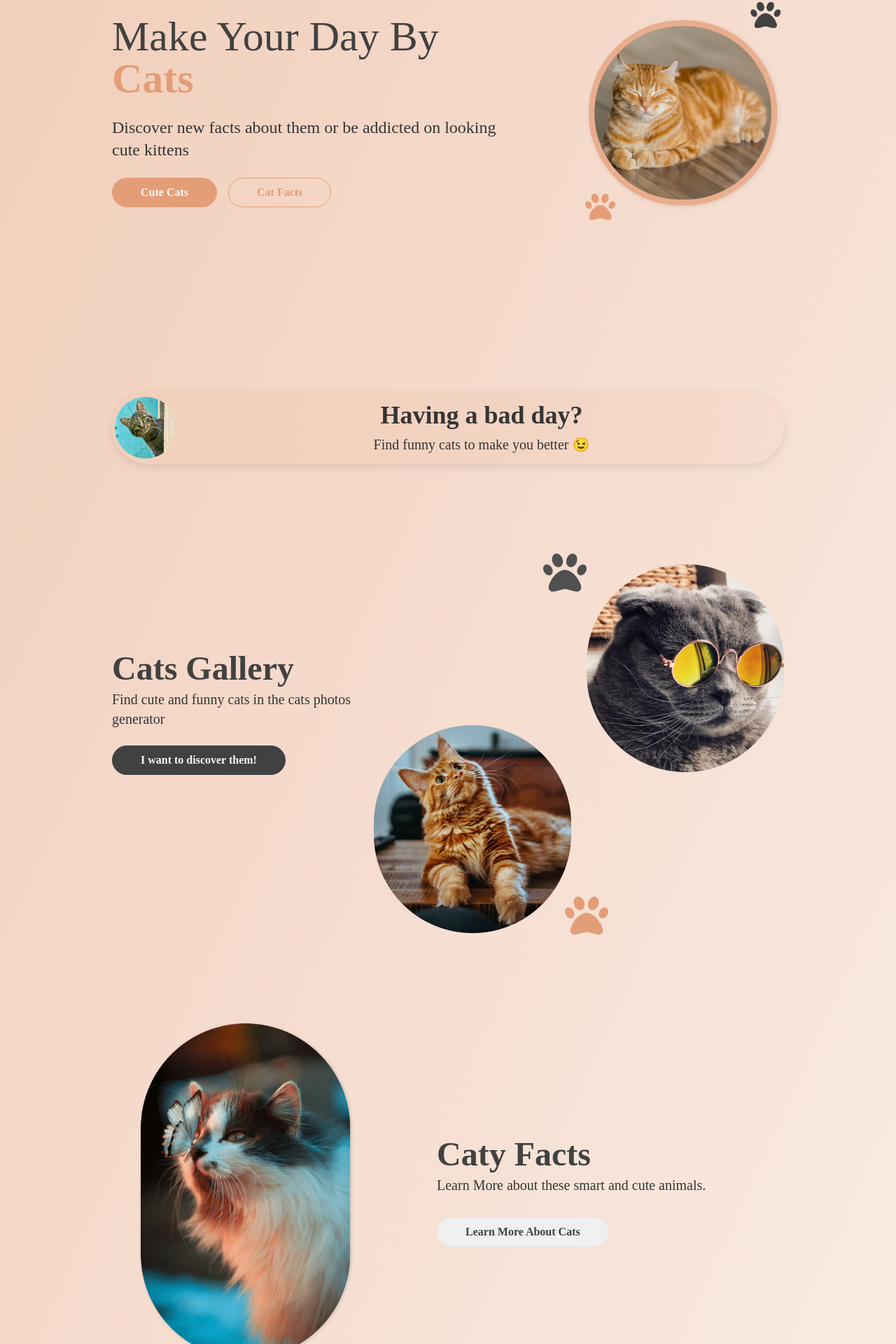
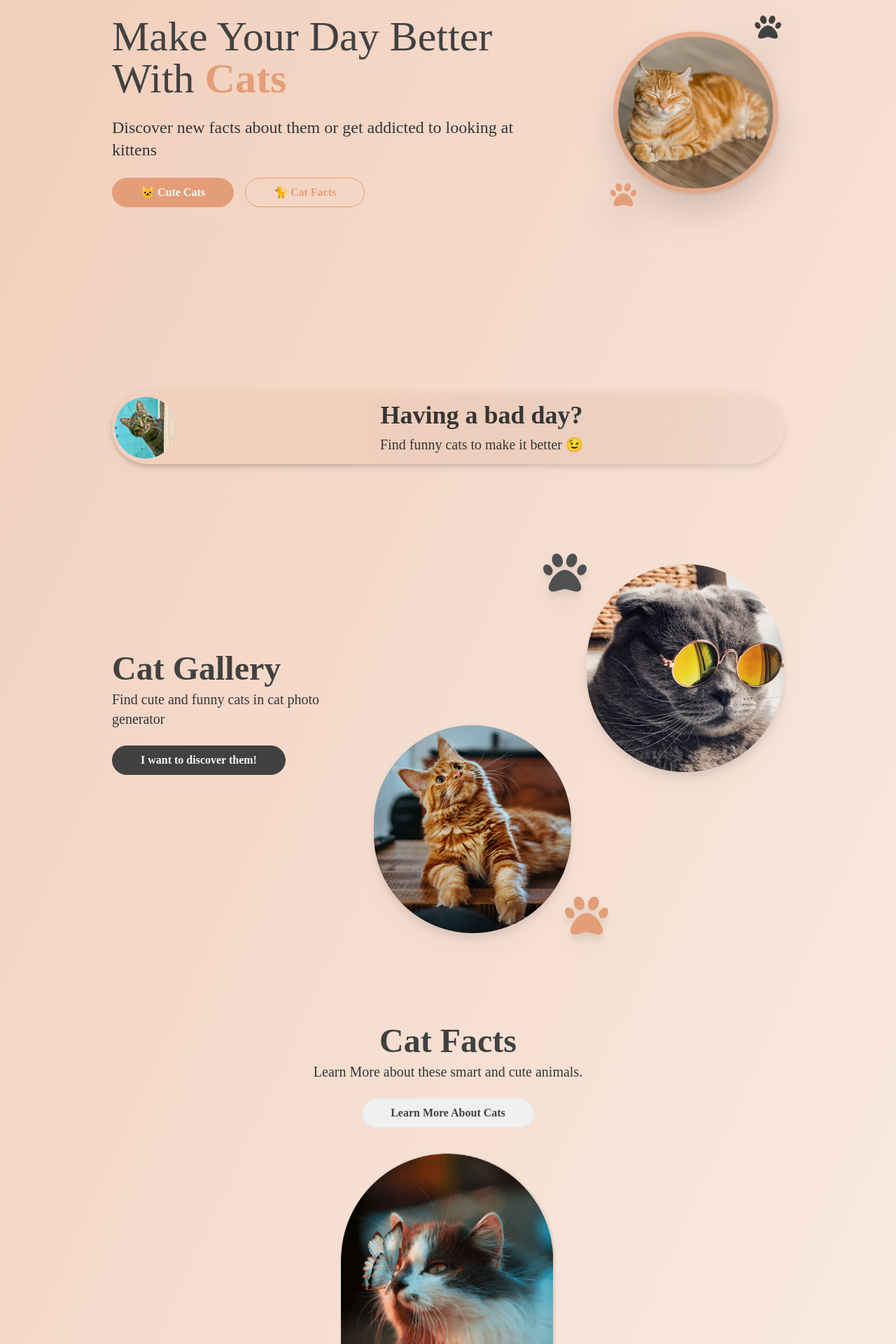
Before and after one commit to GabrielSouzaCosta/catmeow, a Next.js app: page / in a window 1280 px wide. Shown: the part 285-2205 px from the top of the page at 70% size. Built offline with nearby package versions, Linux system fonts and the light colour scheme; no server answers; a web font is replaced by a local one.

Commit message:
design changes

```diff
--- a/components/ui/buttons.tsx
+++ b/components/ui/buttons.tsx
@@ -6,7 +6,7 @@ type ButtonProps = {
     loadingText?: string,
 }
 
-const baseButtonStyle = "rounded-full px-10 py-2 border";
+const baseButtonStyle = "rounded-full px-6 lg:px-10 py-2 border whitespace-nowrap";
 
 export const ButtonPrimary = ({ children, isLoading, loadingText, ...props } : ButtonProps & React.ButtonHTMLAttributes<HTMLButtonElement>) => {
 
--- a/pages/index.tsx
+++ b/pages/index.tsx
@@ -11,6 +11,7 @@ import CatButterfly from '../public/images/cat-butterfly.png'
 import { useQueryClient } from 'react-query'
 import { getCats } from '../utils/services/getCats'
 import { getFact } from '../utils/services/getFact'
+import Link from 'next/link'
 
 export default function Home() {
   const queryClient = useQueryClient();
@@ -55,23 +56,27 @@ const Header = () => (
   <header>
     <div className="flex flex-col lg:flex-row items-center justify-center gap-x-20 min-h-80vh mt-8">
       <div className="flex flex-col gap-y-4 lg:gap-y-6 flex-wrap">
-        <h1 className='text-5xl xl:text-6xl text-dark dark:text-lightSecondary'>
-          Make Your Day By <span className='text-primary font-bold'>Cats</span>
+        <h1 className='text-4xl xl:text-6xl text-dark dark:text-lightSecondary'>
+          Make Your Day Better With <span className='text-primary font-bold'>Cats</span>
         </h1>
         <p className='lg:text-2xl text-darkSecondary dark:text-lightSecondary'>
-          Discover new facts about them or be addicted on looking cute kittens
+          Discover new facts about them or get addicted to looking at kittens
         </p>
         <div className="flex gap-x-4">
-          <ButtonPrimary>
-            Cute Cats
-          </ButtonPrimary>
-          <ButtonPrimaryOutline>
-            Cat Facts
-          </ButtonPrimaryOutline>
+          <Link href='/cats'>
+            <ButtonPrimary>
+              &#128049; Cute Cats
+            </ButtonPrimary>
+          </Link>
+          <Link href='/facts'>
+            <ButtonPrimaryOutline>
+               &#128008; Cat Facts
+            </ButtonPrimaryOutline>
+          </Link>
         </div>
       </div>
       <div className='relative w-60 h-60 xl:w-80 xl:h-80 my-8'>
-        <Image src={OrangeCat} alt="" fill className='object-contain hover:drop-shadow-xl transition-all duration-300' />
+        <Image src={OrangeCat} alt="" fill className='object-contain drop-shadow-2xl transition-all duration-300' />
       </div>
     </div>
   </header>
@@ -79,8 +84,8 @@ const Header = () => (
 )
 
 const PillSection = () => (
-  <section className='flex items-center w-full py-20'>
-    <div className="flex items-center rounded-full w-full py-1 relative home-pill-button hover:drop-shadow-xl transition-all duration-500">
+  <section className='flex items-center w-full py-4 lg:py-20'>
+    <div className="flex items-center rounded-full w-full py-1 relative home-pill-button drop-shadow-md transition-all duration-500">
       <div className="relative w-16 h-16 lg:w-24 lg:h-24">
         <Image
           src={CuriousCat}
@@ -95,7 +100,7 @@ const PillSection = () => (
           Having a bad day?
         </h2>
         <p className='text-sm lg:text-xl text-darkSecondary'>
-          Find funny cats to make you better &#128521;
+          Find funny cats to make it better &#128521;
         </p>
       </div>
     </div>
@@ -107,10 +112,10 @@ const CatsPhotosSection = () => (
     <div className="flex flex-col lg:flex-row justify-between gap-x-2 w-full">
       <div className='mt-[15%]'>
         <h4 className='text-dark font-bold text-3xl lg:text-5xl mb-1.5 dark:text-light'>
-          Cats Gallery
+          Cat Gallery
         </h4>
         <p className='text-md lg:text-xl mb-6 text-darkSecondary dark:text-lightSecondary'>
-          Find cute and funny cats in the cats photos generator
+          Find cute and funny cats in cat photo generator
         </p>
         <ButtonDark>
           I want to discover them!
@@ -124,7 +129,7 @@ const CatsPhotosSection = () => (
           height={200}
           sizes="(max-width: 768px) 100vw, 50vw,
           "
-          className='mt-6 lg:mt-0 hover:drop-shadow-xl transition-all duration-300'
+          className='mt-6 lg:mt-0 drop-shadow-xl'
         />
 
     </div>
@@ -132,27 +137,27 @@ const CatsPhotosSection = () => (
 )
 
 const CatFactsSection = () => (
-  <section className='flex min-h-80vh items-center w-full mb-16'>
-    <div className="flex flex-col-reverse lg:flex-row gap-x-4 lg:gap-x-20 items-center w-full">
-      <div className="relative w-80 h-80 lg:h-[500px] lg:w-96">
-        <Image
-          src={CatButterfly}
-          alt=""
-          className='object-contain p-1 mt-4 lg:mt-0 hover:drop-shadow-xl transition-all duration-300'
-          fill
-        />
-      </div>
-      <div>
+  <section className='flex min-h-80vh items-center w-full mt-20 mb-16'>
+    <div className="flex flex-col justify-center w-full">
+      <div className='text-center'>
         <h4 className='text-dark font-bold text-3xl lg:text-5xl mb-1.5 dark:text-light'>
-          Caty Facts
+          Cat Facts
         </h4>
-        <p className='text-darkSecondary text-md lg:text-xl mb-4 lg:mb-8 dark:text-lightSecondary'>
+        <p className='text-darkSecondary text-md lg:text-xl mb-6 dark:text-lightSecondary'>
           Learn More about these smart and cute animals.
         </p>
         <ButtonWhite>
           Learn More About Cats
         </ButtonWhite>
       </div>
+      <div className="relative w-80 h-80 lg:h-[500px] lg:w-96 mx-auto mt-4 lg:mt-8">
+        <Image
+          src={CatButterfly}
+          alt=""
+          className='object-contain mt-4 lg:mt-0 hover:drop-shadow-xl transition-all duration-300'
+          fill
+        />
+      </div>
     </div>
   </section>
 
```
